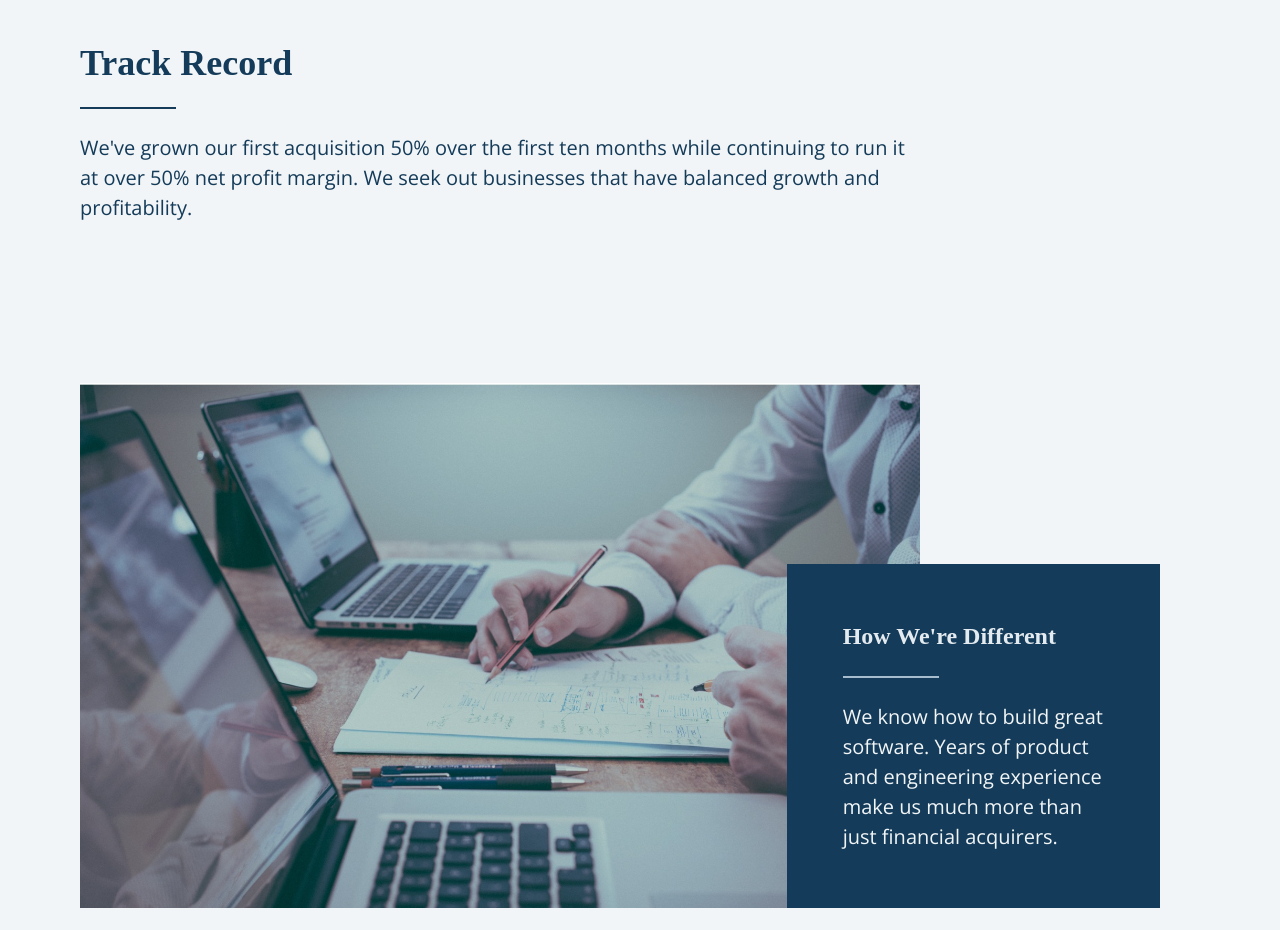
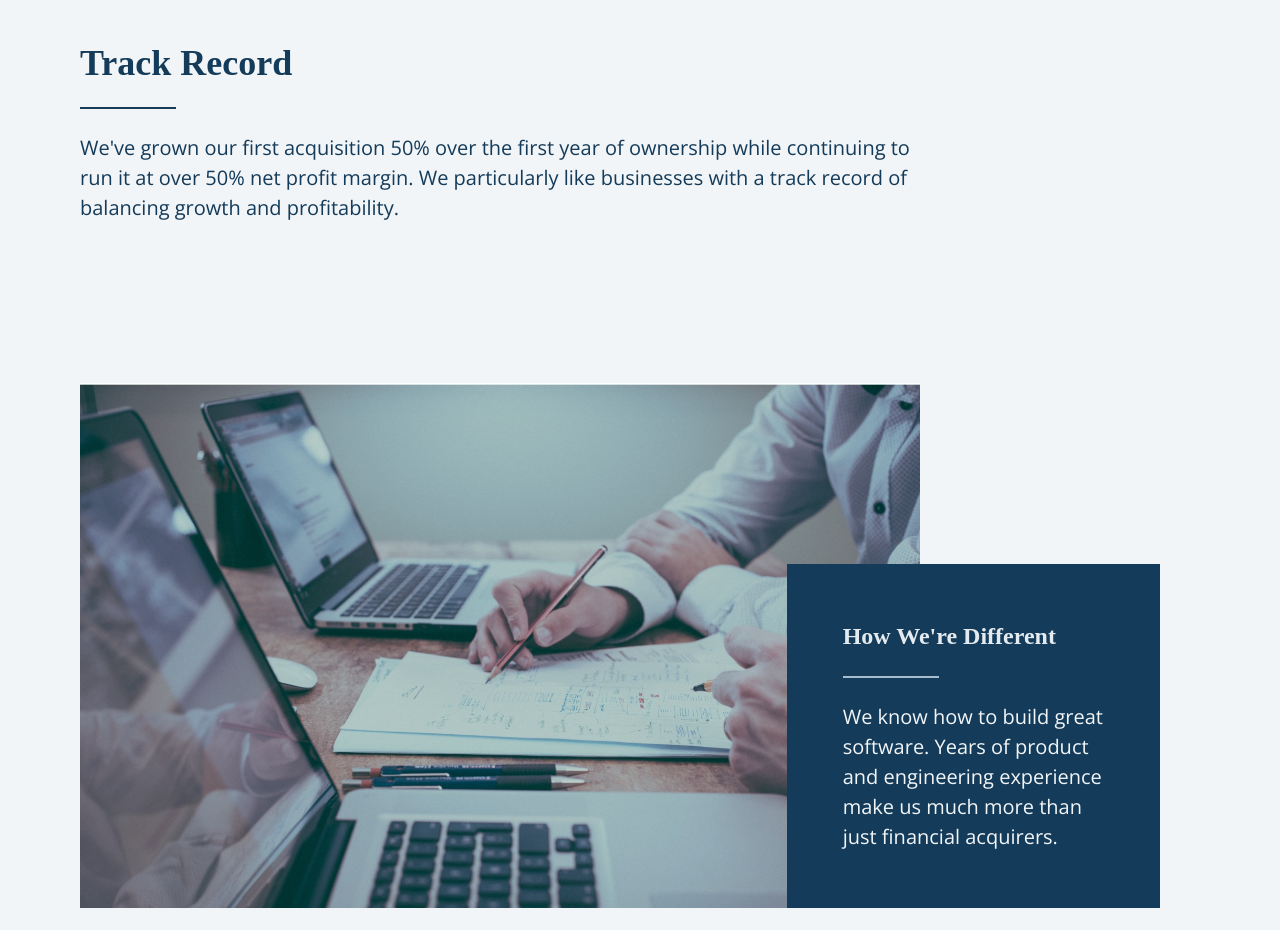
Before and after one commit to southport-ventures/website, a Gatsby site: page / in a window 1280 px wide. Shown: the part 780-1710 px from the top of the page. Built offline with nearby package versions, Linux system fonts and the light colour scheme; Gatsby itself is replaced by a stand-in of ours; a web font is replaced by a local one.

Commit message:
Update homepage track record copy
Making it more accurate by swapping "ten months" to "one year" of ownership for SiteAlert

```diff
--- a/src/pages/index.js
+++ b/src/pages/index.js
@@ -39,7 +39,7 @@ const IndexPage = () => (
       <span className="border-b-2 border-blue-700 w-24 my-6 block"></span>
       <div className="lg:w-9/12 mb-10">
         <p className="text-xl leading-normal">
-          We've grown our first acquisition 50% over the first ten months while continuing to run it at over 50% net profit margin. We seek out businesses that have balanced growth and profitability.
+          We've grown our first acquisition 50% over the first year of ownership while continuing to run it at over 50% net profit margin. We particularly like businesses with a track record of balancing growth and profitability.
         </p>
       </div>
     </section>
```
